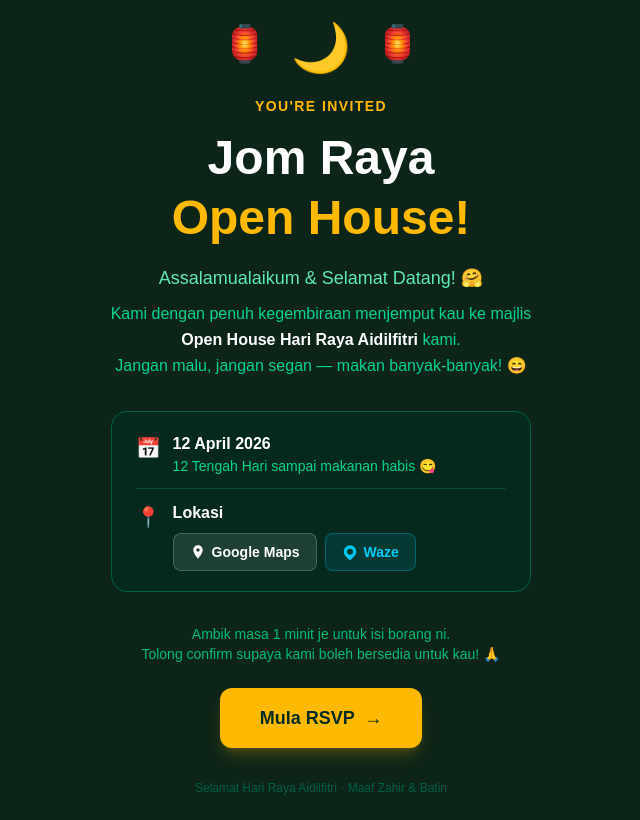
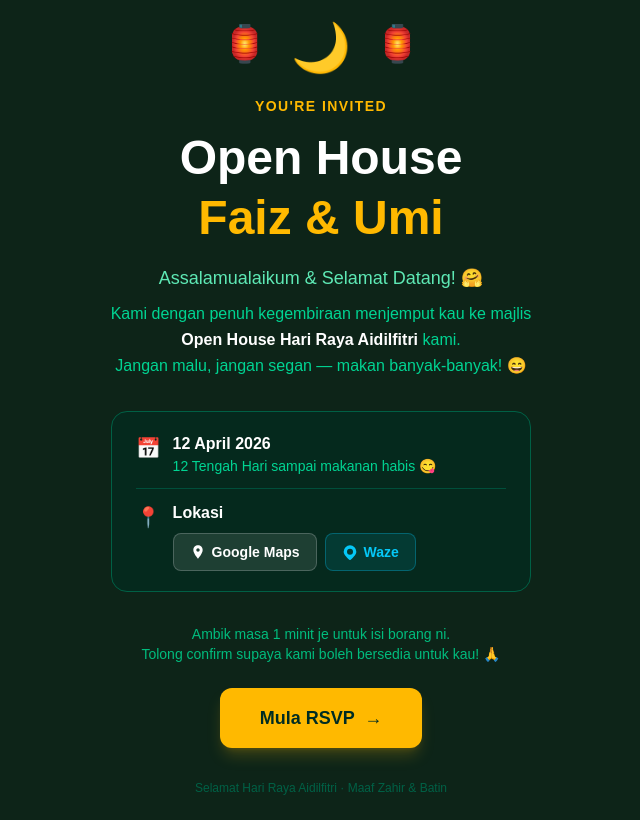
Before and after one commit to faizfikri42/raya-rsvp, a Next.js app: page / in a window 1280 px wide. Shown: the whole page, without its empty margins (319-959 px from the left). Built offline with nearby package versions, Linux system fonts and the light colour scheme.

Commit message:
Update event title to Open House Faiz & Umi

```diff
--- a/app/page.tsx
+++ b/app/page.tsx
@@ -132,8 +132,8 @@ export default function RsvpPage() {
           </p>
 
           <h1 className="text-4xl md:text-5xl font-extrabold text-white leading-tight mb-4">
-            Jom Raya<br />
-            <span className="text-amber-400">Open House!</span>
+            Open House<br />
+            <span className="text-amber-400">Faiz & Umi</span>
           </h1>
 
           <p className="text-emerald-300 text-lg leading-relaxed mb-2">
```
